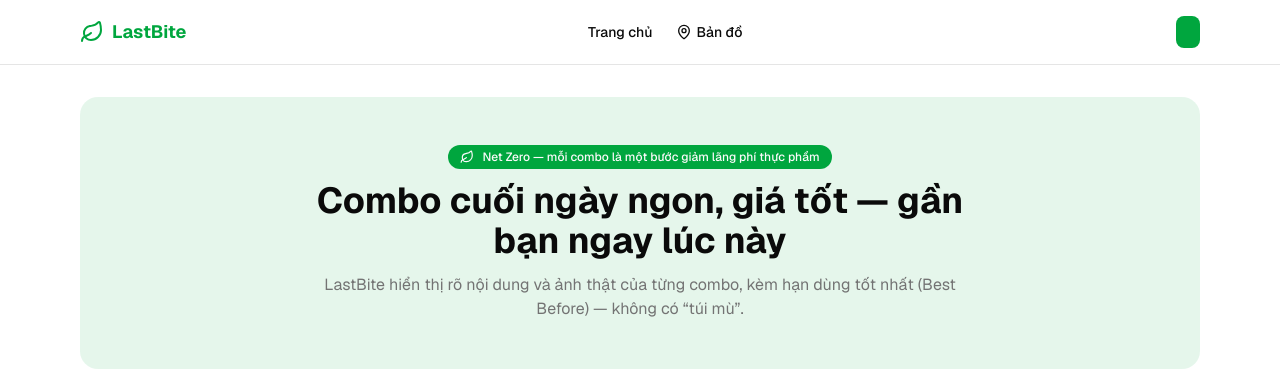
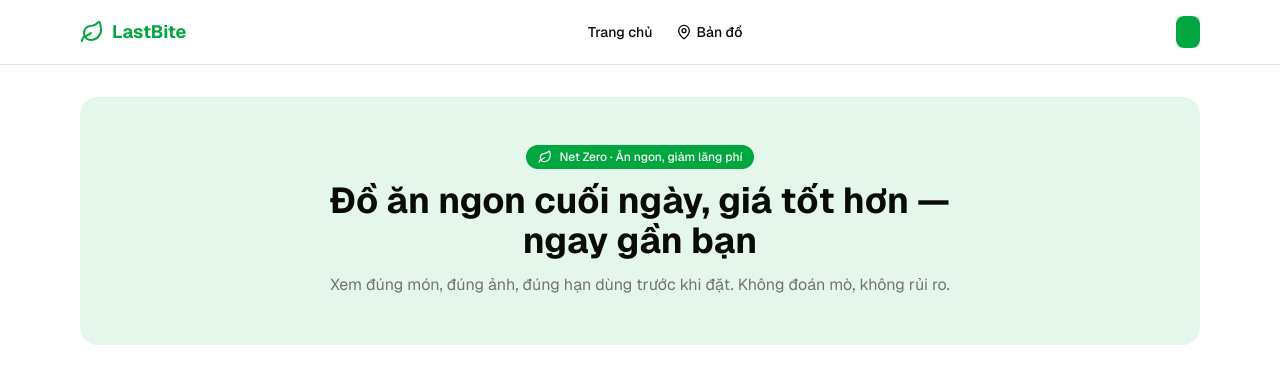
Before and after one commit to vivi123-ou/DOAN_LastBite, a Next.js app: page / in a window 1280 px wide. Shown: the top 371 px of the page. Built offline with nearby package versions, Linux system fonts and the light colour scheme; no server answers; the database is empty.

Commit message:
Rewrite homepage hero copy
Replace feature-list-style copy with punchier brand-voice tagline.

```diff
--- a/app/(customer)/page.tsx
+++ b/app/(customer)/page.tsx
@@ -20,14 +20,13 @@
         <div className="mx-auto flex max-w-2xl flex-col items-center gap-3">
           <span className="flex items-center gap-2 rounded-full bg-primary px-3 py-1 text-xs font-medium text-primary-foreground">
             <Leaf className="size-3.5" />
-            Net Zero — mỗi combo là một bước giảm lãng phí thực phẩm
+            Net Zero · Ăn ngon, giảm lãng phí
           </span>
           <h1 className="text-3xl font-bold sm:text-4xl">
-            Combo cuối ngày ngon, giá tốt — gần bạn ngay lúc này
+            Đồ ăn ngon cuối ngày, giá tốt hơn — ngay gần bạn
           </h1>
           <p className="text-muted-foreground">
-            LastBite hiển thị rõ nội dung và ảnh thật của từng combo, kèm hạn dùng tốt nhất
-            (Best Before) — không có &ldquo;túi mù&rdquo;.
+            Xem đúng món, đúng ảnh, đúng hạn dùng trước khi đặt. Không đoán mò, không rủi ro.
           </p>
         </div>
       </section>
```
